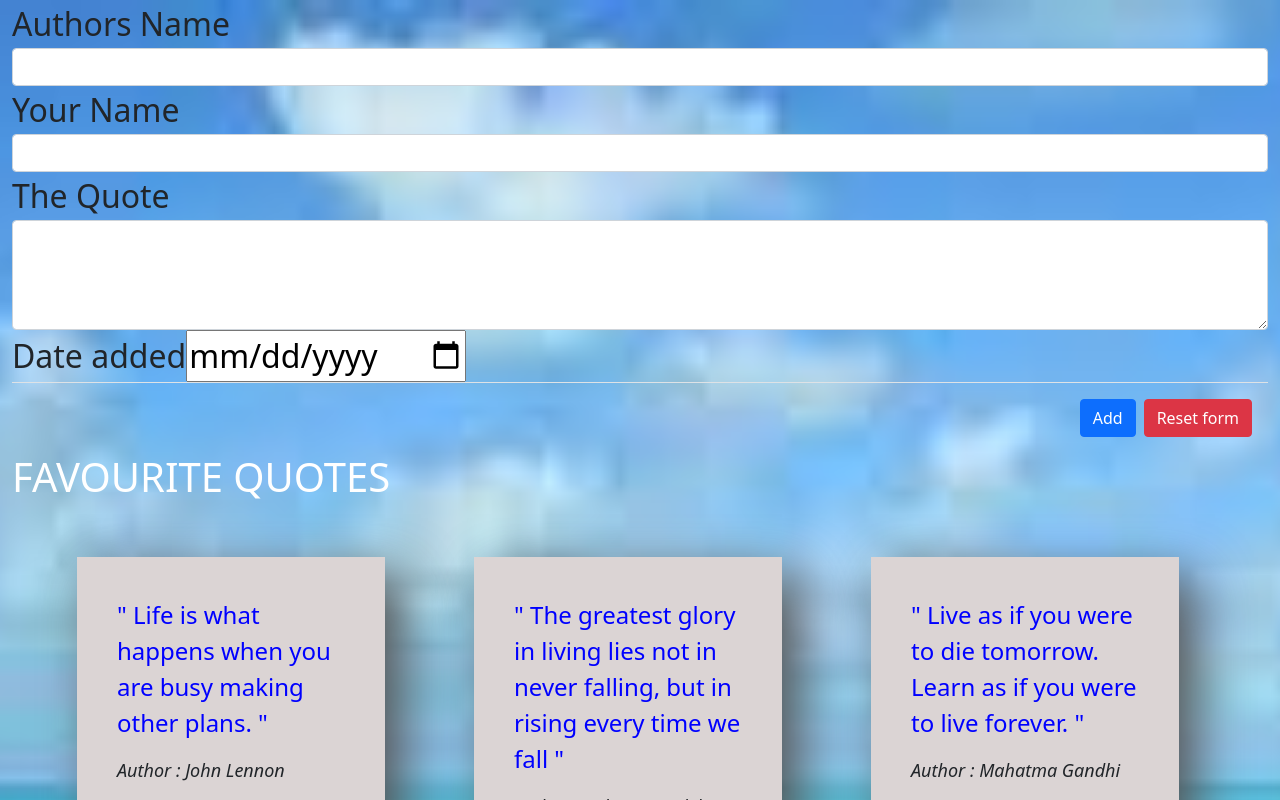
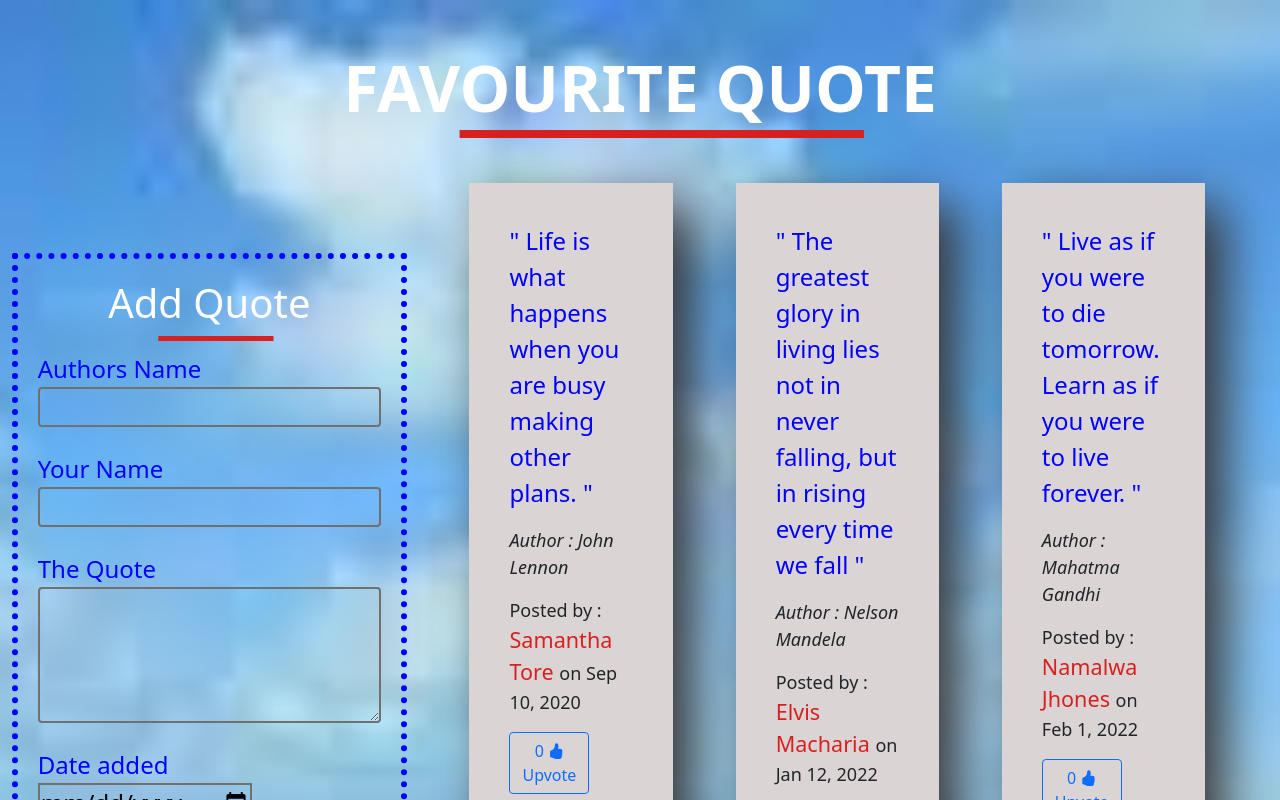
Before and after one commit to Memory-Wabwile/Quotes-App, an Angular app: page / in a window 1280 px wide. Shown: the top 800 px of the page. Built offline with nearby package versions, Linux system fonts and the light colour scheme.

Commit message:
add border to the form

```diff
--- a/src/app/quote-details/quote-details.component.html
+++ b/src/app/quote-details/quote-details.component.html
@@ -4,7 +4,7 @@
     <p  >Posted by : <span  style="color: rgb(216, 32, 32);font-size: larger; ">{{quotee.name}} </span> on {{quotee.completeDate|date}} </p>
 </div>
 <div >
-    <button  (click)="upVoteButtonClick()"type="button" class="btn btn-outline-primary me-5"> {{upVotes}}  <span class="bi bi-hand-thumbs-up-fill"></span> Upvote</button>
+    <button  (click)="upVoteButtonClick()"type="button" class="btn btn-outline-primary me-5 mb-2"> {{upVotes}}  <span class="bi bi-hand-thumbs-up-fill"></span> Upvote</button>
     <button (click)="downVoteButtonClick()" type="button" class="btn btn-outline-danger"> {{downVotes}}<span class="bi bi-hand-thumbs-down-fill"></span> Downvote</button>
     <p class="mt-2" >This quote has been here for {{quotee.completeDate|dayCount}} days </p>
     <button style="margin-left: 38%;" (click)= 'quoteDelete(true)' type="button" class="btn">  <span  style="color: red; font-size: 2em;" class="bi bi-trash red-color"> </span></button>
--- a/src/app/quotes-form/quotes-form.component.html
+++ b/src/app/quotes-form/quotes-form.component.html
@@ -20,20 +20,23 @@
 </div> -->
 
 
-<form (ngSubmit)='submitQuote()' #quoteForm='ngForm'>
-  <div class="form-group">
+<form  style="margin-top: 30%; margin-bottom:10%;  padding: 5%; border: 6px dotted blue;" (ngSubmit)='submitQuote()' #quoteForm='ngForm'>
 
-    <label for="author">Authors Name</label>
-    <input type="text" required class="form-control" id="author" [(ngModel)]="newQuote.author" name="name"
+  <h1 style="color: white; text-align: center;">Ad<span
+    style="text-decoration:5px underline rgb(216, 32, 32);  text-underline-offset: 18px;">d Quo</span>te</h1>
+  <div class="form-group mt-4">
+
+    <label style="color: blue;font-weight:500;" for="author">Authors Name</label>
+    <input style="background-color: transparent; border: 2px solid rgb(114, 111, 111);" type="text" required class="form-control" id="author" [(ngModel)]="newQuote.author" name="name"
       #author='ngModel' required>
     <div [hidden]="author.valid || author.pristine" class="alert alert-danger">
       <p>Name is required</p>
     </div>
   </div>
-  <div class="form-group">
+  <div  class="form-group mt-4">
 
-    <label for="name">Your Name</label>
-    <input type="text" required class="form-control" id="name" [(ngModel)]="newQuote.name" name="name"
+    <label style="color: blue;font-weight:500;" for="name">Your Name</label>
+    <input style="background-color: transparent; border: 2px solid rgb(114, 111, 111);" type="text" required class="form-control" id="name" [(ngModel)]="newQuote.name" name="name"
       #name='ngModel' required>
     <div [hidden]="name.valid || name.pristine" class="alert alert-danger">
       <p>Name is required</p>
@@ -42,9 +45,9 @@
 
   <!-- Display {{newGoal.name}} -->
 
-  <div class="form-group">
-    <label for="quote">The Quote</label>
-    <textarea class="form-control" id="quote" rows="4" [(ngModel)]="newQuote.quote" name="quote"
+  <div class="form-group mt-4">
+    <label style="color: blue; font-weight:500;" for="quote">The Quote</label>
+    <textarea style="background-color: transparent; border: 2px solid rgb(114, 111, 111);" class="form-control" id="quote" rows="5" [(ngModel)]="newQuote.quote" name="quote"
       #quote="ngModel" required></textarea>
     <div [hidden]="quote.valid || quote.pristine" class="alert alert-danger">
       <p>Description is required</p>
@@ -52,9 +55,9 @@
   </div>
 
 
-  <div class="form-group">
-    <label for="completeDate">Date added </label>
-    <input type='date' id="completeDate" [(ngModel)]="newQuote.completeDate" name="completeDate"
+  <div class="form-group mt-4">
+    <label  style=" font-weight:500; margin-right: 5%;color: blue;" for="completeDate">Date added </label>
+    <input style="background-color: transparent; border: 2px solid rgb(114, 111, 111);" type='date' id="completeDate" [(ngModel)]="newQuote.completeDate" name="completeDate"
       #completeDate="ngModel" required>
     <div [hidden]="completeDate.valid || completeDate.pristine" class="alert alert-danger">
       <p>Date is required</p>
@@ -65,8 +68,8 @@
 
 
 
-  <div class="modal-footer">
-    <button type="submit" class="btn btn-primary">Add</button>
+  <div style="margin-right: 23%;" class="modal-footer mt-4">
+    <button type="submit" class="btn btn-primary">Add Quote</button>
     <button type="reset" class="btn btn-danger" data-bs-dismiss="modal">Reset form</button>
 
   </div>
--- a/src/app/quotes/quotes.component.html
+++ b/src/app/quotes/quotes.component.html
@@ -1,18 +1,20 @@
 <div class="container-fluid">
-  <div class="main">
+  <h1 style="color: white;margin-top: 4%; text-align: center; font-size: 4em; font-weight: 900;" >FAV<span
+    style="text-decoration:8px underline rgb(216, 32, 32);  text-underline-offset: 18px;">OURITE QUO</span>TE</h1>
+  <div class="row">
 
-    <div style="font-size:2em;" class="navbar-nav ml-auto">
+    <div style="font-size:1.5em;" class="col-md-4">
       <app-quotes-form (addQuote)='addNewQuote($event)'></app-quotes-form>
     </div>
-    <h1 style="color: white;" >FAVOURITE QUOTES</h1>
 
 
-    <div  class="row">
+
+    <div  class="col-md-8">
       <div class=" my-4 ">
         <div class="all-cards">
           <div style="display: flex; flex-wrap: wrap; justify-content: space-evenly; flex-direction: row;" >
 
-            <div  style=" box-shadow: 18px 18px 50px rgb(85, 83, 83); background-color: rgb(219, 212, 212);" *ngFor="let quotee of quotes" class="card" class="m-4 col-md-3">
+            <div  style=" box-shadow: 20px 20px 50px rgb(53, 50, 50); background-color: rgb(219, 212, 212);" *ngFor="let quotee of quotes" class="card" class="m-4 col-md-3">
               <div  class="card-body m-4">
                 <p  style="color: blue; font-size: 1.5em; " class="card-text"> " {{quotee.quote}} "</p>
 
```
